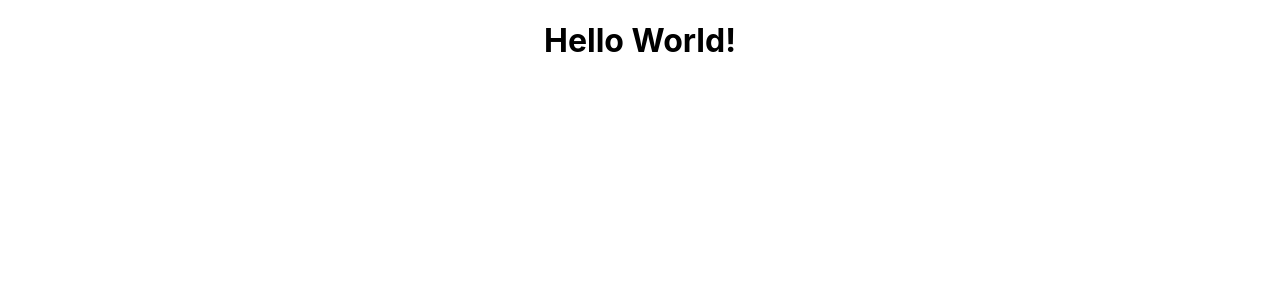
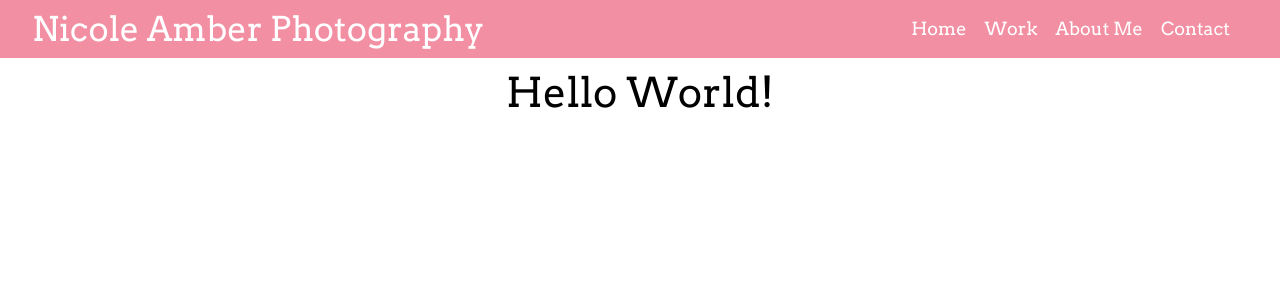
Before and after one commit to MelissaAstbury/Photography-Website, a React (Create React App) app: page / in a window 1280 px wide. Shown: the top 300 px of the page. Built offline with nearby package versions, Linux system fonts and the light colour scheme.

Commit message:
header component is complete. Routing has not yet bbeen allocated yet

```diff
--- a/package.json
+++ b/package.json
@@ -9,6 +9,7 @@
     "node-sass": "^4.14.1",
     "react": "^16.13.1",
     "react-dom": "^16.13.1",
+    "react-router-dom": "^5.2.0",
     "react-scripts": "3.4.1"
   },
   "scripts": {
--- a/public/index.html
+++ b/public/index.html
@@ -15,6 +15,10 @@
       user's mobile device or desktop. See https://developers.google.com/web/fundamentals/web-app-manifest/
     -->
     <link rel="manifest" href="%PUBLIC_URL%/manifest.json" />
+    <link
+      href="https://fonts.googleapis.com/css2?family=Arvo&display=swap"
+      rel="stylesheet"
+    />
     <!--
       Notice the use of %PUBLIC_URL% in the tags above.
       It will be replaced with the URL of the `public` folder during the build.
@@ -24,7 +28,7 @@
       work correctly both with client-side routing and a non-root public URL.
       Learn how to configure a non-root public URL by running `npm run build`.
     -->
-    <title>React App</title>
+    <title>Nicole Amber Photography</title>
   </head>
   <body>
     <noscript>You need to enable JavaScript to run this app.</noscript>
--- a/src/App.js
+++ b/src/App.js
@@ -1,12 +1,19 @@
 import React from "react";
+
+import Header from "./components/Header/Header";
+
 import "./App.scss";
+import { BrowserRouter } from "react-router-dom";
 
-function App() {
+const App = () => {
   return (
-    <div className="App">
-      <h1>Hello World!</h1>
-    </div>
+    <BrowserRouter>
+      <div className="App">
+        <Header />
+        <h1>Hello World!</h1>
+      </div>
+    </BrowserRouter>
   );
-}
+};
 
 export default App;
--- a/src/App.scss
+++ b/src/App.scss
@@ -1,5 +1,6 @@
 .App {
   text-align: center;
+  font-family: "Arvo", serif;
 }
 
 .App-logo {
--- /dev/null
+++ b/src/components/Header/Header.js
@@ -0,0 +1,24 @@
+import React from "react";
+
+import NavItem from "../Header/NavItem/NavItem";
+
+import "./Header.scss";
+
+const Header = () => {
+  return (
+    <header>
+      <nav>
+        <h2>Nicole Amber Photography</h2>
+
+        <ul>
+          <NavItem link="/">Home</NavItem>
+          <NavItem link="/">Work</NavItem>
+          <NavItem link="/">About Me</NavItem>
+          <NavItem link="/">Contact</NavItem>
+        </ul>
+      </nav>
+    </header>
+  );
+};
+
+export default Header;
--- /dev/null
+++ b/src/components/Header/Header.scss
@@ -0,0 +1,19 @@
+header {
+  background-color: rgba(242, 131, 153, 0.9);
+  color: white;
+
+  nav {
+    display: flex;
+    justify-content: space-between;
+    align-items: center;
+    padding: 0 32px;
+
+    ul {
+      display: flex;
+
+      li {
+        margin-right: 18px;
+      }
+    }
+  }
+}
--- /dev/null
+++ b/src/components/Header/NavItem/NavItem.js
@@ -0,0 +1,18 @@
+import React from "react";
+import { NavLink } from "react-router-dom";
+
+import "./NavItem.scss";
+
+const NavItem = (props) => (
+  <li className="nav-item">
+    <NavLink
+      to={props.link}
+      exact={props.exact}
+      activeClassName="nav-item active"
+    >
+      {props.children}
+    </NavLink>
+  </li>
+);
+
+export default NavItem;
--- /dev/null
+++ b/src/components/Header/NavItem/NavItem.scss
@@ -0,0 +1,3 @@
+.nav-item {
+  font-size: 18px;
+}
--- a/src/index.scss
+++ b/src/index.scss
@@ -1,13 +1,129 @@
+/*** box sizing border-box for all elements ***/
+*,
+*::before,
+*::after {
+  box-sizing: border-box;
+}
+a {
+  text-decoration: none;
+  color: inherit;
+  cursor: pointer;
+}
+button {
+  background-color: transparent;
+  color: inherit;
+  border-width: 0;
+  padding: 0;
+  cursor: pointer;
+}
+figure {
+  margin: 0;
+}
+input::-moz-focus-inner {
+  border: 0;
+  padding: 0;
+  margin: 0;
+}
+ul,
+ol,
+dd {
+  margin: 0;
+  padding: 0;
+  list-style: none;
+}
+h1,
+h2,
+h3,
+h4,
+h5,
+h6 {
+  margin: 0;
+  font-size: inherit;
+  font-weight: inherit;
+}
+p {
+  margin: 0;
+}
+cite {
+  font-style: normal;
+}
+fieldset {
+  border-width: 0;
+  padding: 0;
+  margin: 0;
+}
+
 body {
   margin: 0;
-  font-family: -apple-system, BlinkMacSystemFont, 'Segoe UI', 'Roboto', 'Oxygen',
-    'Ubuntu', 'Cantarell', 'Fira Sans', 'Droid Sans', 'Helvetica Neue',
-    sans-serif;
+  font-family: "Poppins", sans-serif;
   -webkit-font-smoothing: antialiased;
   -moz-osx-font-smoothing: grayscale;
 }
 
 code {
-  font-family: source-code-pro, Menlo, Monaco, Consolas, 'Courier New',
+  font-family: source-code-pro, Menlo, Monaco, Consolas, "Courier New",
     monospace;
 }
+
+// Predefined Break-points
+$mediaMaxWidth: 1260px;
+$mediaTabletWidth: 960px;
+$mediaMinWidth: 480px;
+
+h1 {
+  font-size: 32px;
+  line-height: 1.7;
+
+  @media screen and (min-width: $mediaMinWidth) and (max-width: $mediaTabletWidth) {
+    font-size: 36px;
+  }
+
+  @media screen and (min-width: $mediaTabletWidth) {
+    font-size: 41px;
+  }
+}
+
+h2 {
+  font-size: 24px;
+  line-height: 1.7;
+
+  @media screen and (min-width: $mediaMinWidth) and (max-width: $mediaTabletWidth) {
+    font-size: 28px;
+  }
+
+  @media screen and (min-width: $mediaTabletWidth) {
+    font-size: 34px;
+  }
+}
+
+h3 {
+  font-size: 20px;
+  line-height: 1.7;
+
+  @media screen and (min-width: $mediaMinWidth) and (max-width: $mediaTabletWidth) {
+    font-size: 22px;
+  }
+
+  @media screen and (min-width: $mediaTabletWidth) {
+    font-size: 28px;
+  }
+}
+
+h4 {
+  font-size: 20px;
+  line-height: 1.7;
+
+  @media screen and (min-width: $mediaTabletWidth) {
+    font-size: 26px;
+  }
+}
+
+p {
+  font-size: 18px;
+  line-height: 1.7;
+}
+
+.wrapper {
+  max-width: 1280px;
+  margin: 0 auto;
+}
```
Also changed, not shown: 1 other file (tests, documents, lock files or other folders).
